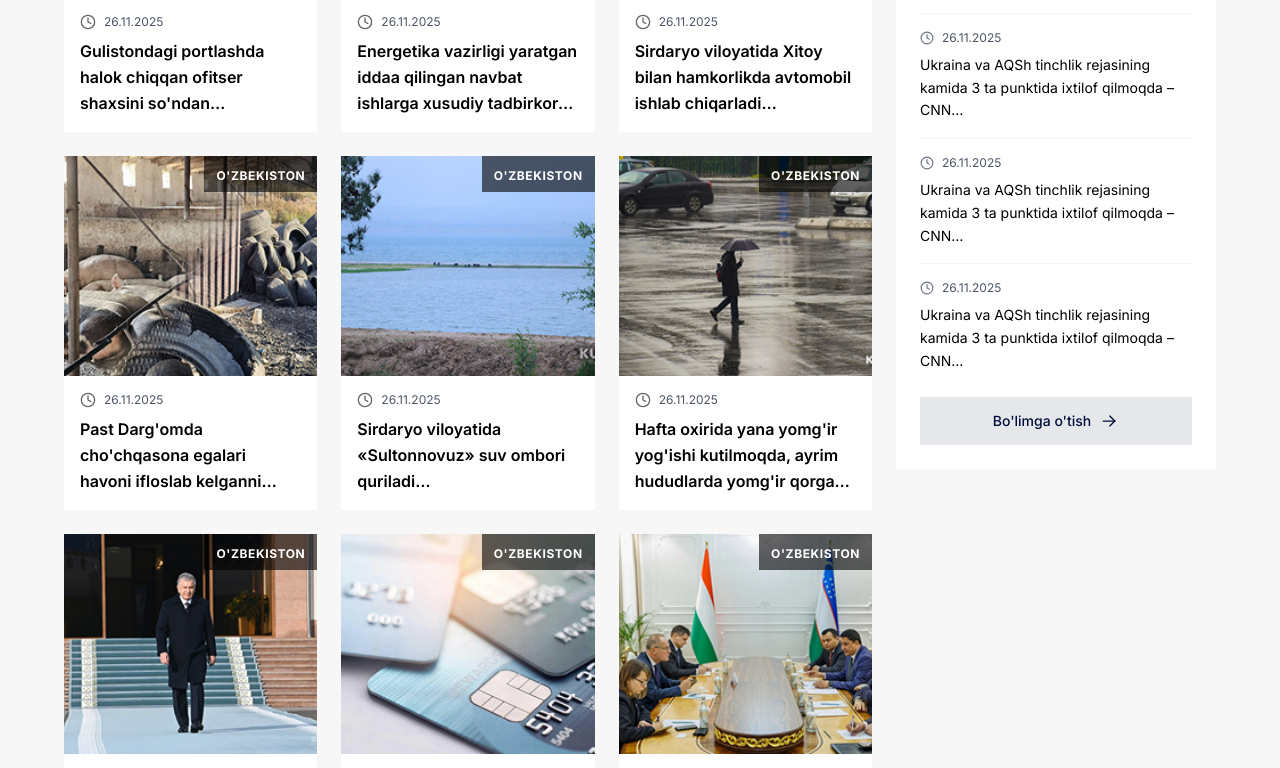
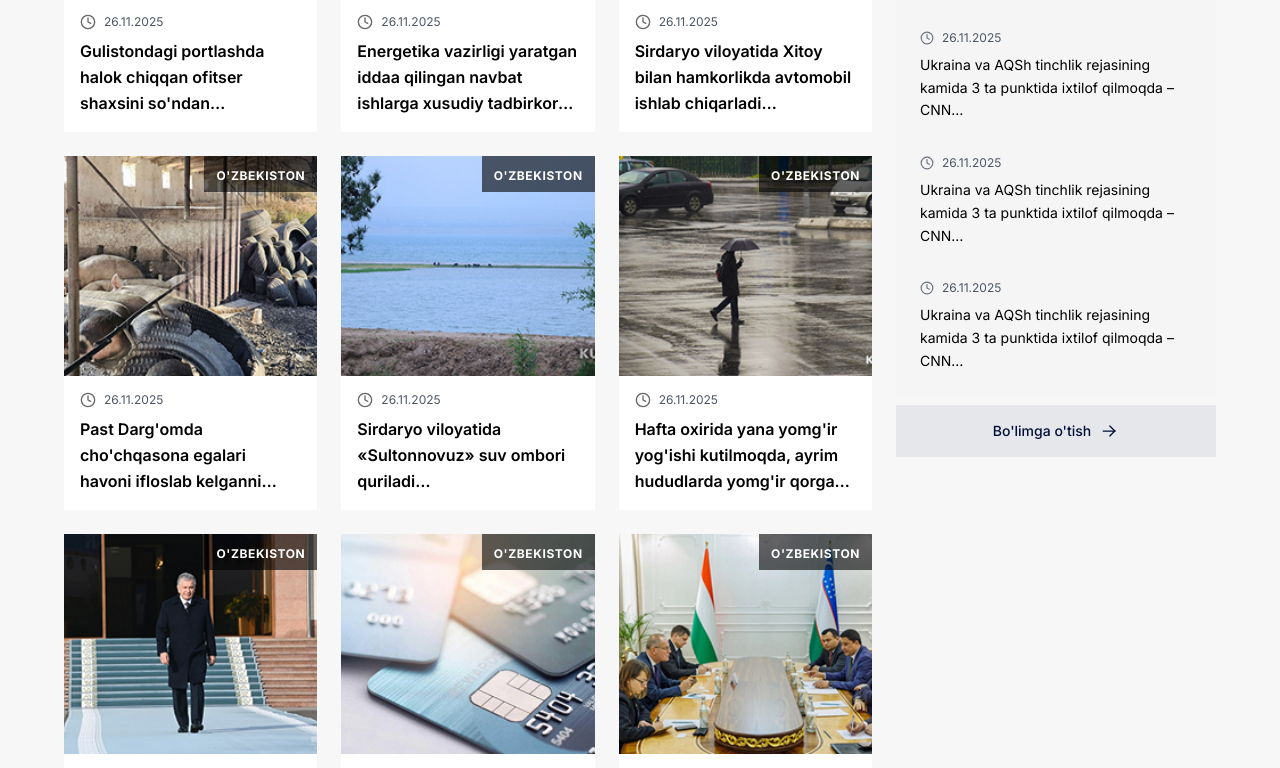
Before and after one commit to Alisher1707/kun.uz, a React (Vite) app: page /ozbekiston in a window 1280 px wide. Shown: the part 1134-1902 px from the top of the page. Built offline with nearby package versions, Linux system fonts and the light colour scheme; a web font is replaced by a local one.

Commit message:
improve uzbekistan

```diff
--- a/src/pages/UzbekistanPage.jsx
+++ b/src/pages/UzbekistanPage.jsx
@@ -222,7 +222,7 @@ const UzbekistanPage = () => {
 
             {/* Right Sidebar - So'ngi yangiliklar */}
             <div className="w-[320px] flex-shrink-0">
-              <div className="bg-white p-6 sticky top-4">
+              <div className="bg-[#F5F5F5] p-6">
                 {/* Header */}
                 <div className="flex items-center gap-2 mb-6 pb-4 border-b border-gray-200">
                   <h3 className="text-xl font-bold font-sans" style={{ color: '#010E38' }}>
@@ -257,13 +257,13 @@ const UzbekistanPage = () => {
                     </a>
                   ))}
                 </div>
+              </div>
 
-                {/* Bo'limga o'tish button */}
-                <button className="mt-6 w-full py-3.5 bg-gray-200 text-sm font-medium hover:bg-gray-300 transition-colors flex items-center justify-center gap-2 font-sans" style={{ color: '#010E38' }}>
-                  Bo'limga o'tish
-                  <img src="/svg/Bolim svg.svg" alt="arrow" className="w-5 h-5" />
-                </button>
-              </div>
+              {/* Bo'limga o'tish button - outside sidebar box */}
+              <button className="mt-2 w-full py-4 bg-gray-200 text-sm font-medium hover:bg-gray-300 transition-colors flex items-center justify-center gap-2 font-sans" style={{ color: '#010E38' }}>
+                Bo'limga o'tish
+                <img src="/svg/Bolim svg.svg" alt="arrow" className="w-5 h-5" />
+              </button>
             </div>
           </div>
         </div>
```
